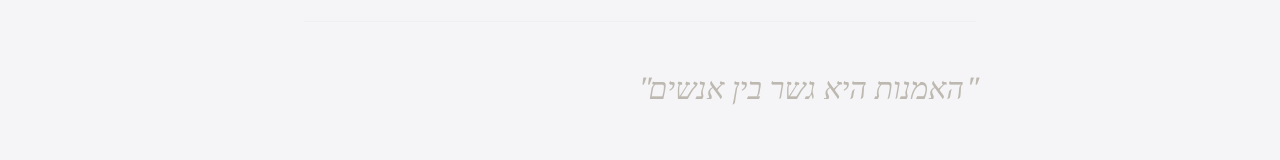
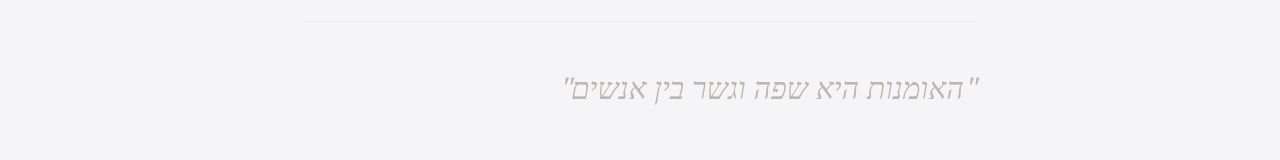
Before and after one commit to dekel22/lea-atir-gallery, a React (Vite) app: page /contact in a window 1280 px wide. Shown: the part 597-757 px from the top of the page. Built offline with nearby package versions, Linux system fonts and the light colour scheme; a web font is replaced by a local one.

Commit message:
Update Contact.jsx

```diff
--- a/src/pages/Contact.jsx
+++ b/src/pages/Contact.jsx
@@ -50,7 +50,7 @@ const Contact = () => {
 
           <div className="pt-12 border-t border-surface-variant/30">
             <p className="font-h3 italic text-secondary/40 text-3xl">
-              "האמנות היא גשר בין אנשים"
+              "האומנות היא שפה וגשר בין אנשים"
             </p>
           </div>
         </div>
```
